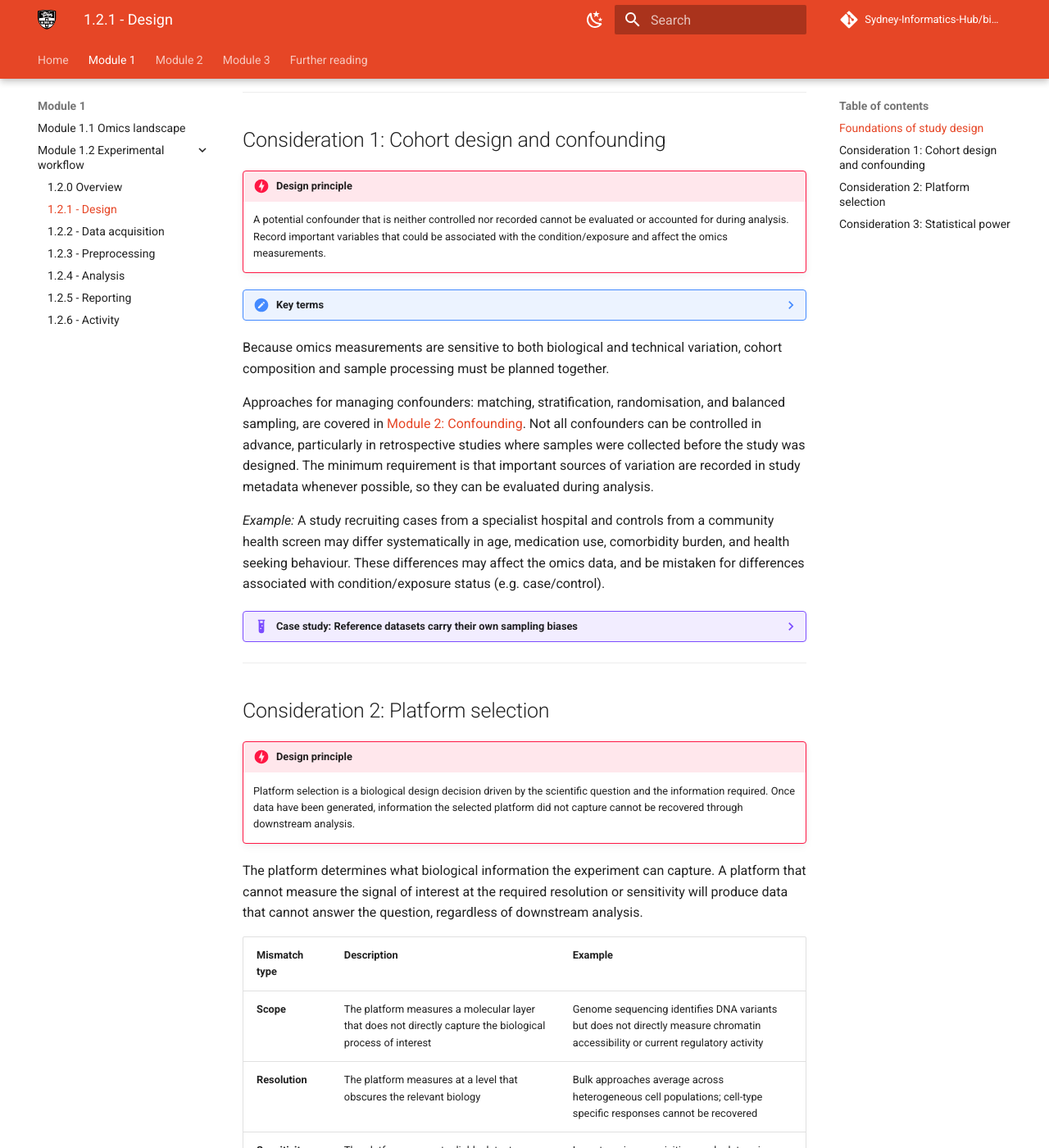
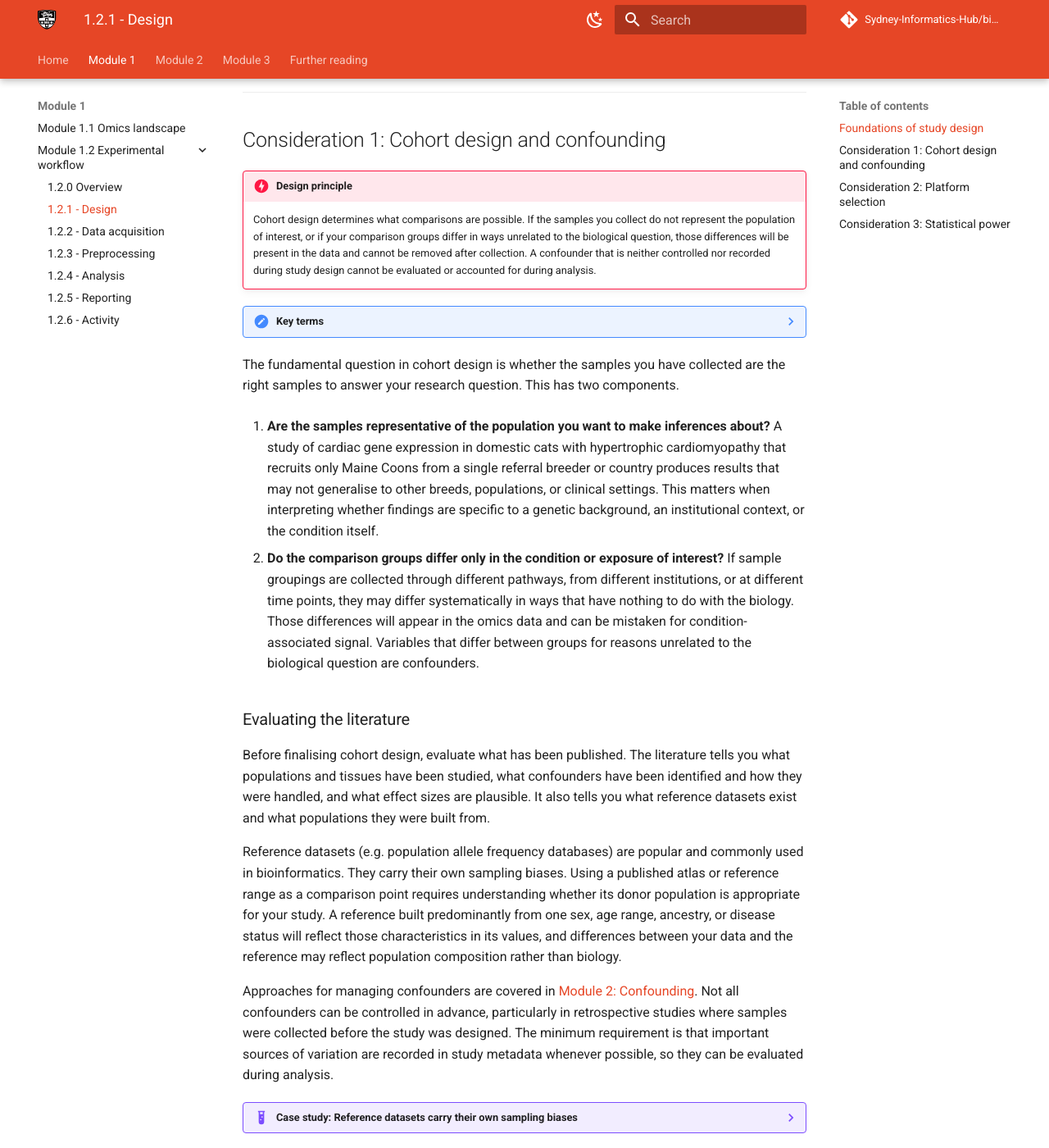
Before and after one commit to Sydney-Informatics-Hub/bio101-workshop, an MkDocs documentation site: the page built from docs/module1-2-1.md, in a window 1280 px wide and 1400 px high, scrolled down 2414 px. Shown: the whole window at 82% size. Built offline with MkDocs 1.6.1 and Material for MkDocs 9.7.7, drawn with Linux system fonts in a browser that asks for light colours; comment, search, counter and statistics services are not loaded; some of the changed text lies outside the part shown.

Commit message:
Match module 1.2.1 to slides

```diff
--- a/docs/module1-2-1.md
+++ b/docs/module1-2-1.md
@@ -58,34 +58,41 @@ Platform selection follows from the hypothesis. The question help identify which
 ## Consideration 1: Cohort design and confounding
 
 !!! danger "Design principle"
-    A potential confounder that is neither controlled nor recorded cannot be evaluated or accounted for during analysis. Record important variables that could be associated with the condition/exposure and affect the omics measurements.
+    Cohort design determines what comparisons are possible. If the samples you collect do not represent the population of interest, or if your comparison groups differ in ways unrelated to the biological question, those differences will be present in the data and cannot be removed after collection. A confounder that is neither controlled nor recorded during study design cannot be evaluated or accounted for during analysis.
 
 ??? note "Key terms"
     | Term | Definition |
     |---|---|
     | **Matching** | Selecting cases and controls so that relevant characteristics, such as age or sex, are similarly distributed between the groups |
     | **Stratification** | Dividing the study population into subgroups defined by a variable, then making comparisons within each subgroup |
-    | **Randomisation** | Randomly distributing samples from each condition or exposure group across processing batches and run order to reduce systematic imbalance. |
-    | **Metadata** | Structured information describing the samples, conditions, collection and processing e.g. demographics, collection site, processing batch, storage conditions, and any other variable that might influence the measurement |
+    | **Randomisation** | Randomly distributing samples from each condition or exposure group across processing batches and run order to reduce systematic imbalance |
+    | **Metadata** | Structured information describing the samples, conditions, collection and processing — e.g. demographics, collection site, processing batch, storage conditions, and any other variable that might influence the measurement |
 
-Because omics measurements are sensitive to both biological and technical variation, cohort composition and sample processing must be planned together.
+The fundamental question in cohort design is whether the samples you have collected are the right samples to answer your research question. This has two components.
 
-Approaches for managing confounders: matching, stratification, randomisation, and balanced sampling, are covered in [Module 2: Confounding](https://sydney-informatics-hub.github.io/omics-study-designs-and-data-interpretation/module2-1-2/){target="_blank"}. Not all confounders can be controlled in advance, particularly in retrospective studies where samples were collected before the study was designed. The minimum requirement is that important sources of variation are recorded in study metadata whenever possible, so they can be evaluated during analysis.
+1. **Are the samples representative of the population you want to make inferences about?** A study of cardiac gene expression in domestic cats with hypertrophic cardiomyopathy that recruits only Maine Coons from a single referral breeder or country produces results that may not generalise to other breeds, populations, or clinical settings. This matters when interpreting whether findings are specific to a genetic background, an institutional context, or the condition itself.
 
-*Example:* A study recruiting cases from a specialist hospital and controls from a community health screen may differ systematically in age, medication use, comorbidity burden, and health seeking behaviour. These differences may affect the omics data, and be mistaken for differences associated with condition/exposure status (e.g. case/control).
+2. **Do the comparison groups differ only in the condition or exposure of interest?** If sample groupings are collected through different pathways, from different institutions, or at different time points, they may differ systematically in ways that have nothing to do with the biology. Those differences will appear in the omics data and can be mistaken for condition-associated signal. Variables that differ between groups for reasons unrelated to the biological question are confounders.
+
+### Evaluating the literature
+
+Before finalising cohort design, evaluate what has been published. The literature tells you what populations and tissues have been studied, what confounders have been identified and how they were handled, and what effect sizes are plausible. It also tells you what reference datasets exist and what populations they were built from.
+
+Reference datasets (e.g. population allele frequency databases) are popular and commonly used in bioinformatics. They carry their own sampling biases. Using a published atlas or reference range as a comparison point requires understanding whether its donor population is appropriate for your study. A reference built predominantly from one sex, age range, ancestry, or disease status will reflect those characteristics in its values, and differences between your data and the reference may reflect population composition rather than biology.
+
+Approaches for managing confounders are covered in [Module 2: Confounding](). Not all confounders can be controlled in advance, particularly in retrospective studies where samples were collected before the study was designed. The minimum requirement is that important sources of variation are recorded in study metadata whenever possible, so they can be evaluated during analysis.
 
 ??? example "Case study: Reference datasets carry their own sampling biases"
 
-    The GTEx project is a widely used reference atlas of gene expression across human tissues. A 2020 analysis of GTEx data from 44 tissues found that 37% of genes showed sex biased expression in at least one tissue, although most effects were small and tissue-specific. Because the GTEx donor cohort contains more males than females and has particular age and ancestry distributions, studies using it as an external comparison should consider whether its population composition is appropriate for their study.
+    The GTEx project is a widely used reference atlas of gene expression across human tissues. A 2020 analysis of GTEx data from 44 tissues found that 37% of genes showed sex-biased expression in at least one tissue, although most effects were small and tissue-specific. Because the GTEx donor cohort contains more males than females and has particular age and ancestry distributions, studies using it as an external comparison should consider whether its population composition is appropriate for their study.
 
-    This issue is not specific to GTEx or gene expression data. Any population derived reference, such as a methylation atlas, plasma proteomic reference range, metabolite reference interval or population allele-frequency database reflects the cohort from which it was built. A 2011 review of studies in non-human mammals across ten biological fields found that male only studies outnumbered female only studies by 5.5:1 in neuroscience and approximately 5:1 in pharmacology, with the sex of the animals frequently unreported. Reflecting broader concerns about sex bias in research, an NIH policy effective from 2016 required sex to be considered in the design, analysis and reporting of relevant NIH-funded studies involving vertebrate animals and humans.
+    This issue is not specific to GTEx or gene expression data. Any population-derived reference (e.g. a methylation atlas, plasma proteomic reference range, metabolite reference interval, or population allele-frequency database) reflects the cohort from which it was built. A review ([Beery & Zucker, 2011](https://doi.org/10.1016/j.neubiorev.2010.07.002)) of studies in non-human mammals across ten biological fields found that male-only studies outnumbered female-only studies by 5.5:1 in neuroscience and approximately 5:1 in pharmacology, with the sex of the animals frequently unreported. Reflecting broader concerns about sex bias in research, an NIH policy effective from 2016 required sex to be considered in the design, analysis, and reporting of relevant NIH-funded studies involving vertebrate animals and humans.
 
     <small>Beery & Zucker. *Neuroscience & Biobehavioral Reviews* 35, 565–572 (2011). [doi:10.1016/j.neubiorev.2010.07.002](https://doi.org/10.1016/j.neubiorev.2010.07.002){target="_blank"}</small>
 
     <small>Oliva et al. *Science* 369, eaba3066 (2020). [doi:10.1126/science.aba3066](https://doi.org/10.1126/science.aba3066){target="_blank"}</small>
 
     <small>National Institutes of Health. *Consideration of Sex as a Biological Variable in NIH-funded Research* (2015; effective 2016). [NOT-OD-15-102](https://grants.nih.gov/grants/guide/notice-files/not-od-15-102.html){target="_blank"}</small>
-
 ---
 
 ## Consideration 2: Platform selection
```
Also changed, not shown: docs/module1-2-0.md (+1 -1 lines), docs/module1-2-2.md (added, +120 -0 lines).
